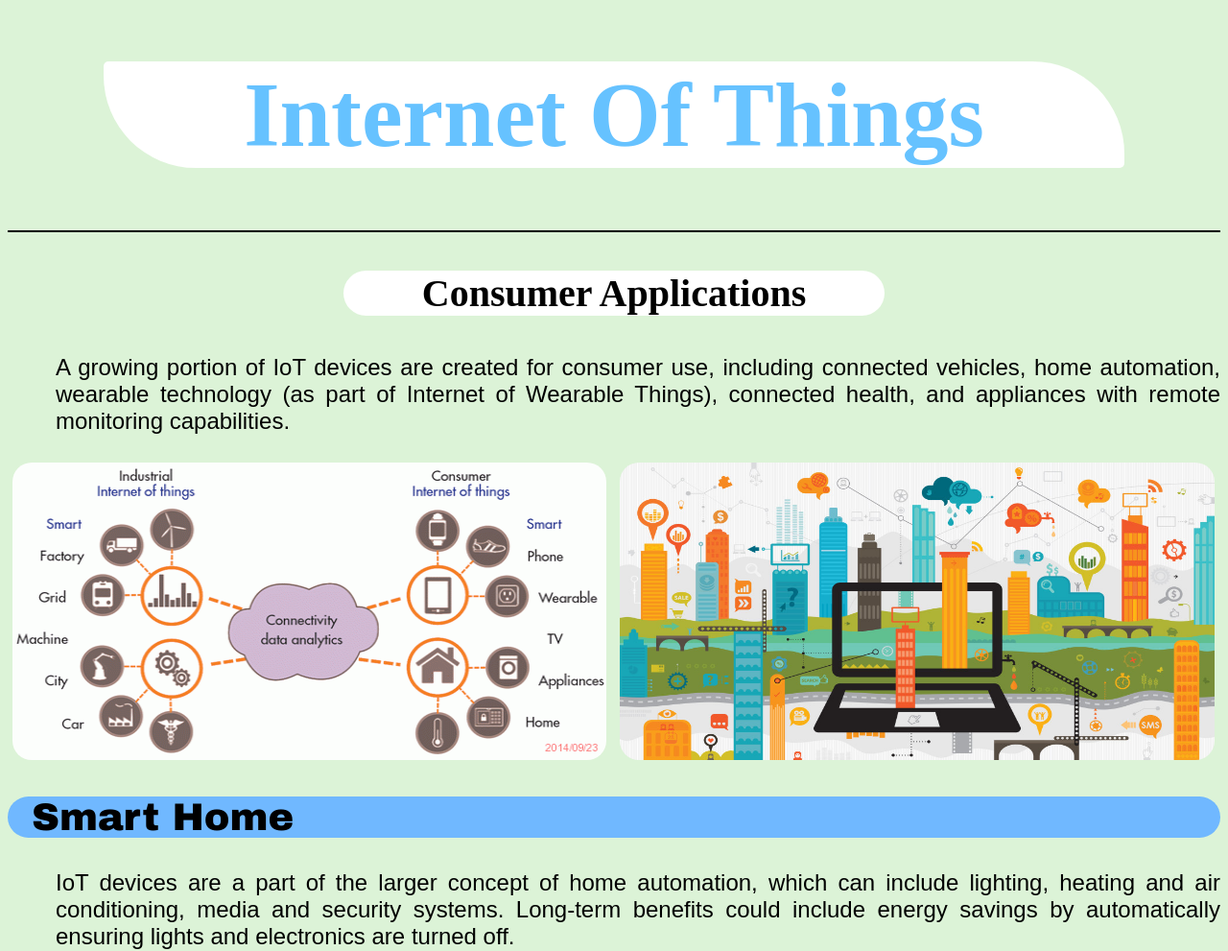
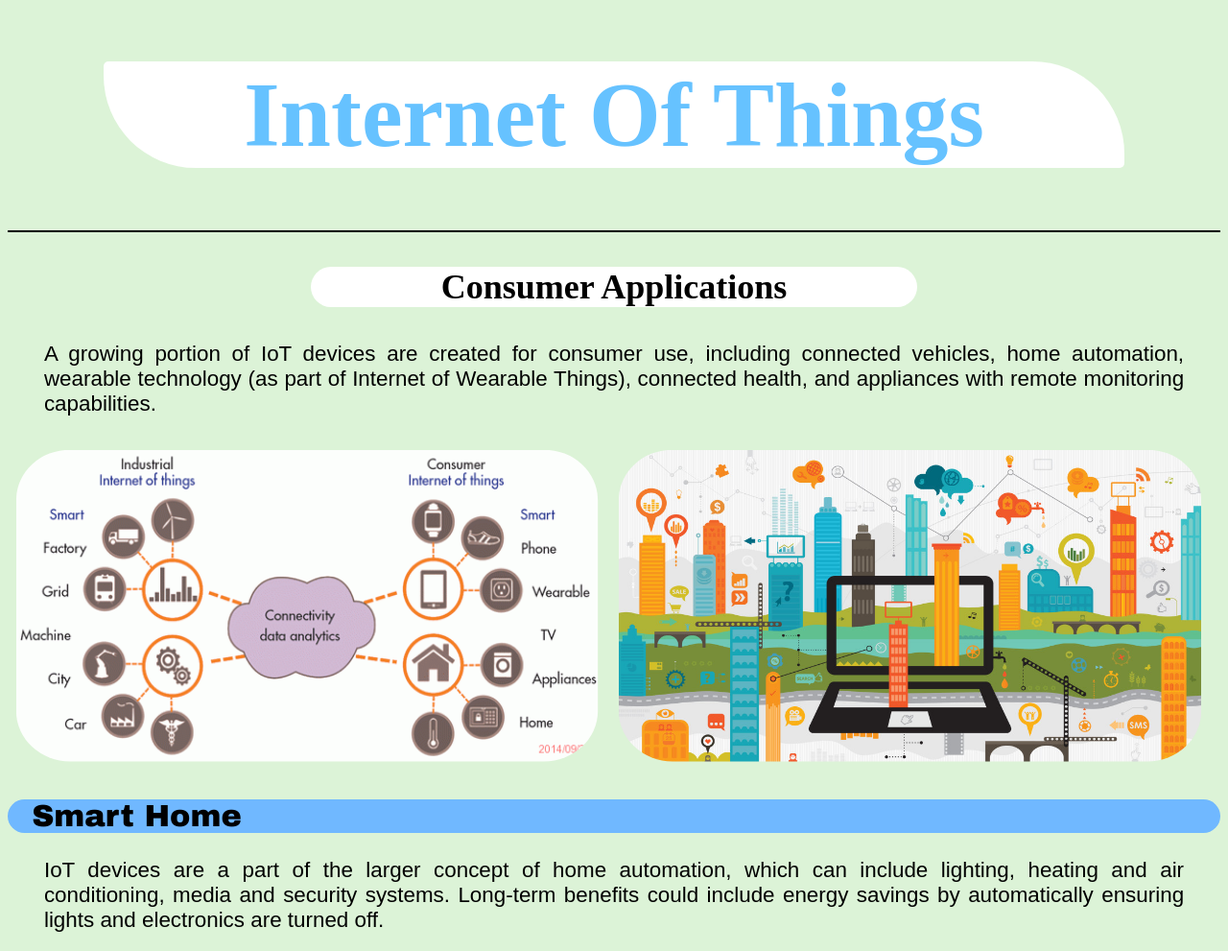
Before and after one commit to its-me-yasho/infoAboutIoT, a plain HTML site: page consumer Aplication/cnsmr.html in a window 1280 px wide. Shown: the top 991 px of the page at 96% size. Drawn offline with Linux system fonts and the light colour scheme.

Commit message:
UPDATED STYLE SHEET

```diff
--- a/consumer Aplication/cnsmr.html
+++ b/consumer Aplication/cnsmr.html
@@ -33,8 +33,8 @@
 					</p>
 					<img align="center" src="images/2560.jpg" />
 					<img align="center" src="images/health-care-robots-header.jpg" />
-					<img align="center" src="images/maxresdefault.jpg" style="padding-bottom:50px;"/>
-					<img align="center" src="images/elderly-care-process.png" style="padding-bottom:50px;"/>
+					<img align="center" src="images/maxresdefault.jpg" />
+					<img align="center" src="images/elderly-care-process.png" />
 				<hr/>
 			<button><a href="../index.html">Home</a></button>
 			<h5 style="padding-left:236px; float:left; padding-top:50px;"><a href="../abut_us.html">About us</a></h5>
--- a/style.css
+++ b/style.css
@@ -13,18 +13,18 @@ h1{
 	border-radius:5px 96px;
 }
 p{
-	font-size:24px;
-	font-family:arial;
-	padding-left:50px;
-	text-align:justify;
-	padding-right:10;
+	font-size: 140%;
+    font-family: arial;
+    padding-left: 3%;
+    text-align: justify;
+    padding-right: 3%;
 }
 h2{
-	background-color:#70b8ff;
-	font-size:40px;
-	font-family:Arial Black;
-	padding-left:25px;
-	border-radius:30px;
+	background-color: #70b8ff;
+    font-size: 200%;
+    font-family: Arial Black;
+    padding-left: 2%;
+    border-radius: 18px;
 }
 ul{
 	font-size:24px;
@@ -47,22 +47,22 @@ a{
 }
 img{
 
-	height:310px;
-	width:49%;
-	padding-right:5px;
-	padding-left:5px;
-	padding-bottom:5px;
-	padding-top:5px;
-	border-radius:25px;
+	height: 325px;
+    width: 48%;
+    padding-right: 0.7%;
+    padding-left: 0.7%;
+    padding-bottom: 1%;
+    padding-top: 1%;
+    border-radius: 65px;
 }
 h3{
-	background-color:white;
-	text-align:center;
-	font-size:40px;
-	font-family:Constantia;
-	margin-left:350px;
-	margin-right:350px;
-	border-radius:24px;
+	background-color: white;
+    text-align: center;
+    font-size: 225%;
+    font-family: Constantia;
+    margin-left: 25%;
+    margin-right: 25%;
+    border-radius: 24px;
 }
 button {
   border: none;
```
Also changed, not shown: comercial application/comapp.html (+2 -2 lines), industrial appplication/indapp.html (+2 -2 lines), infrastructure application/infraapp.html (+2 -2 lines).
